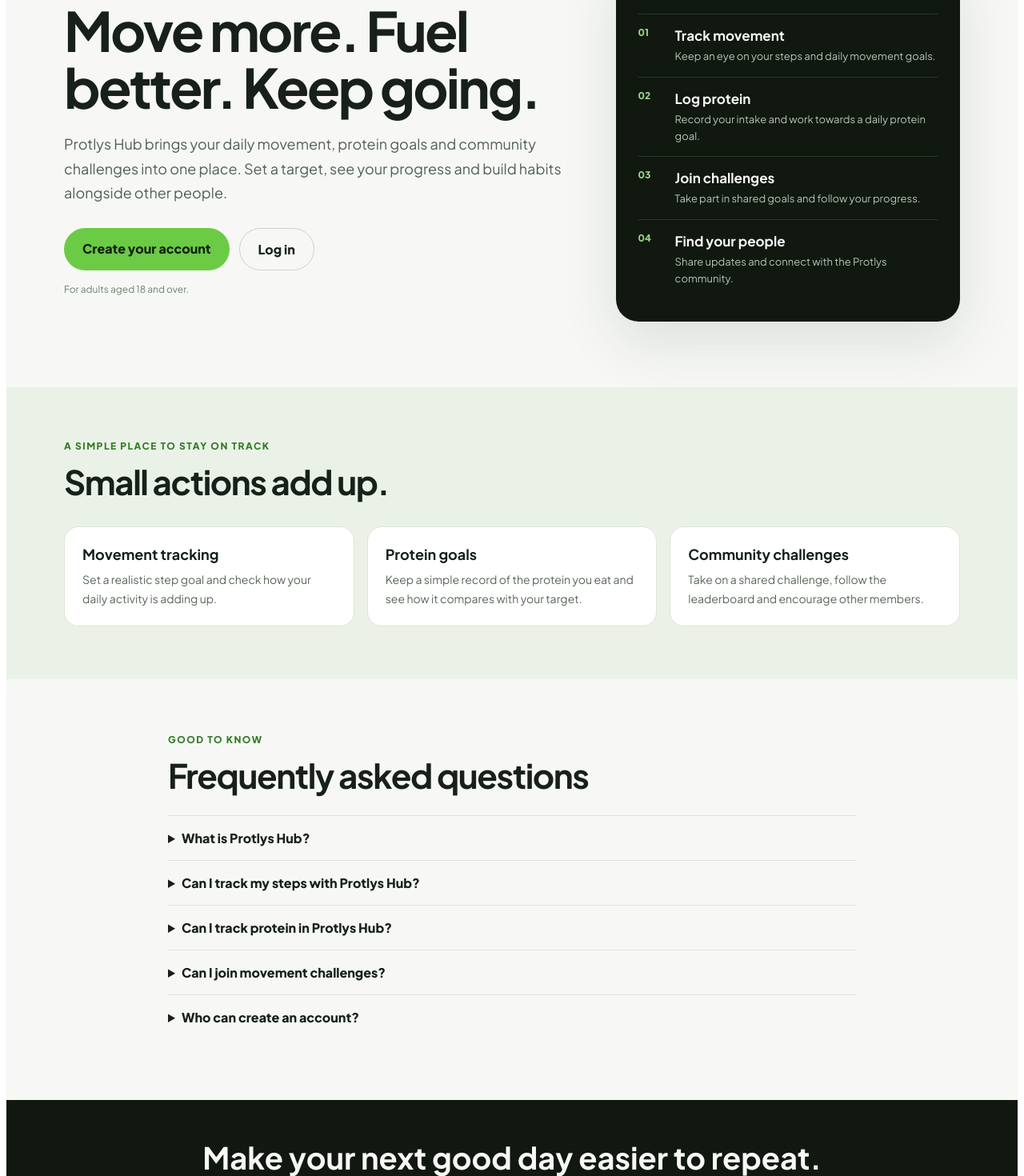
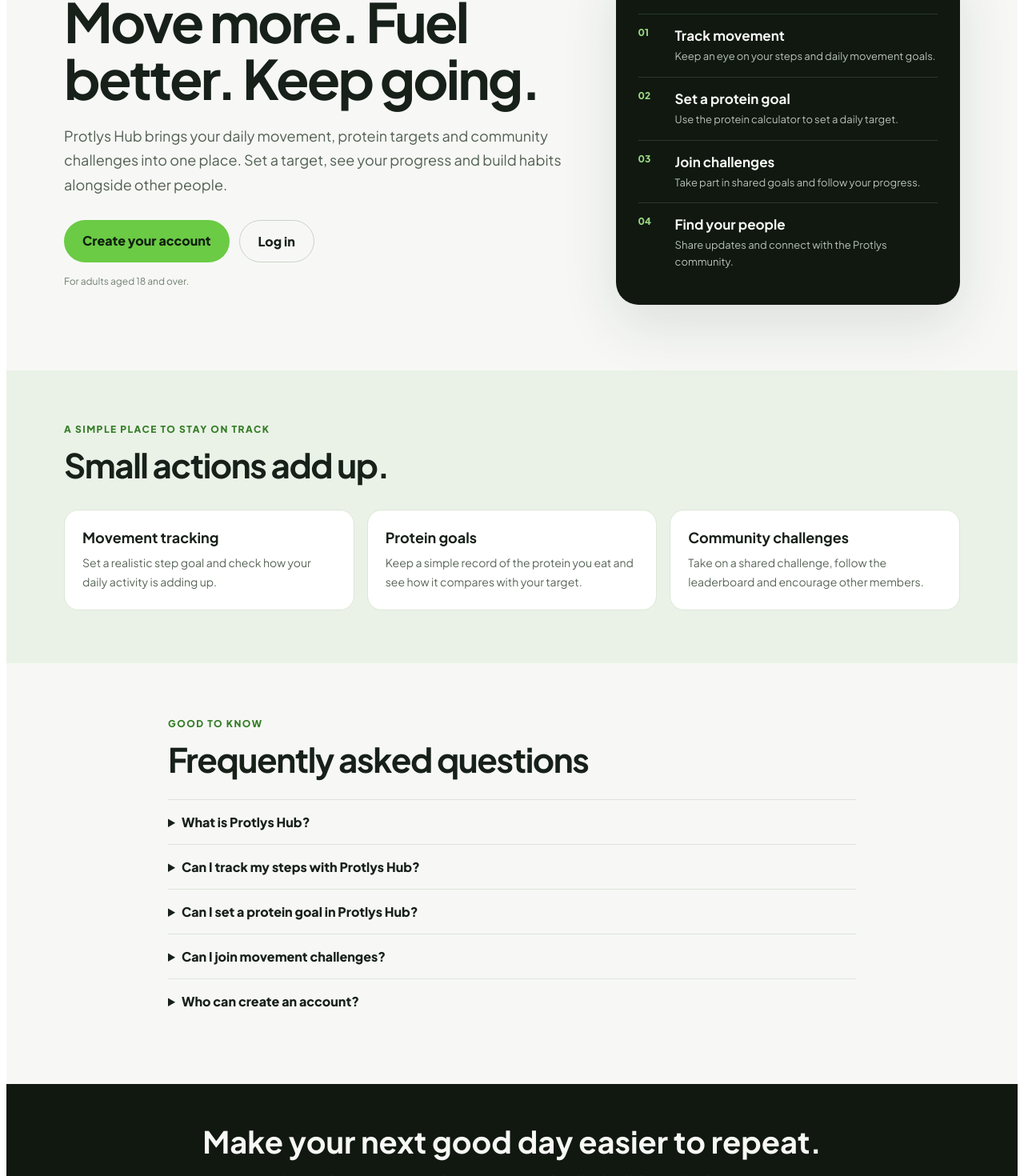
Before and after one commit to protlysbeverage/protlys-hub, a Next.js app: page / in a window 1280 px wide. Shown: the part 216-1686 px from the top of the page at 80% size. Built offline with nearby package versions, Linux system fonts and the light colour scheme; no server answers.

Commit message:
Update Hub copy to describe protein targets without intake logging

```diff
--- a/app/page.js
+++ b/app/page.js
@@ -1,9 +1,9 @@
 import Link from 'next/link';
 const siteUrl = 'https://hub.protlys.com';
 const faqs = [
-  { question: 'What is Protlys Hub?', answer: 'Protlys Hub is a community app for adults who want to track daily movement, keep an eye on protein intake, take part in challenges and stay connected with other members.' },
+  { question: 'What is Protlys Hub?', answer: 'Protlys Hub is a community app for adults who want to track daily movement, set a practical daily protein target, take part in challenges and stay connected with other members.' },
   { question: 'Can I track my steps with Protlys Hub?', answer: 'Yes. Protlys Hub includes movement tracking and step goals. Supported Android devices can record steps after you grant activity permission.' },
-  { question: 'Can I track protein in Protlys Hub?', answer: 'Yes. The Hub includes protein goals and logging tools to help you keep track of your daily intake. It is a tracking tool, not medical or dietetic advice.' },
+  { question: 'Can I set a protein goal in Protlys Hub?', answer: 'Yes. The Hub includes a protein calculator to help you set a practical daily target. It is not medical or dietetic advice.' },
   { question: 'Can I join movement challenges?', answer: 'Yes. Members can take part in community challenges and follow progress over time.' },
   { question: 'Who can create an account?', answer: 'Protlys Hub accounts are for adults aged 18 and over. You can review the Terms and Conditions and Privacy Policy before signing up.' },
 ];
@@ -44,7 +44,7 @@ const jsonLd = [
 
 export const metadata = {
   title: 'Protlys Hub | Step Tracking, Protein Goals & Fitness Challenges in Kenya',
-  description: 'Track your steps, set protein goals and join community fitness challenges with Protlys Hub. A practical movement and nutrition community built in Kenya.',
+  description: 'Track your steps, set a protein goal and join community fitness challenges with Protlys Hub. A practical movement and nutrition community built in Kenya.',
   alternates: { canonical: '/' },
   openGraph: {
     title: 'Protlys Hub | Move More. Fuel Better.',
@@ -89,7 +89,7 @@ export default function HomePage() {
         <div>
           <p style={{ margin: '0 0 14px', color: '#367D28', fontWeight: 800, letterSpacing: 1.6, fontSize: 12, textTransform: 'uppercase' }}>Movement · Protein · Community</p>
           <h1 style={{ fontSize: 'clamp(40px,7vw,68px)', lineHeight: 1.04, letterSpacing: '-2.8px', margin: '0 0 22px', maxWidth: 720 }}>Move more. Fuel better. Keep going.</h1>
-          <p style={{ fontSize: 18, lineHeight: 1.7, color: '#526052', maxWidth: 650, margin: '0 0 28px' }}>Protlys Hub brings your daily movement, protein goals and community challenges into one place. Set a target, see your progress and build habits alongside other people.</p>
+          <p style={{ fontSize: 18, lineHeight: 1.7, color: '#526052', maxWidth: 650, margin: '0 0 28px' }}>Protlys Hub brings your daily movement, protein targets and community challenges into one place. Set a target, see your progress and build habits alongside other people.</p>
           <div style={{ display: 'flex', gap: 12, flexWrap: 'wrap' }}>
             <Link href="/signup" style={{ background: '#6BCB45', color: '#10200F', borderRadius: 999, padding: '15px 23px', fontWeight: 800, textDecoration: 'none' }}>Create your account</Link>
             <Link href="/login" style={{ border: '1px solid #C9D3C6', color: '#172019', borderRadius: 999, padding: '15px 23px', fontWeight: 800, textDecoration: 'none' }}>Log in</Link>
@@ -100,7 +100,7 @@ export default function HomePage() {
           <p style={{ margin: '0 0 22px', color: '#9BD782', fontSize: 12, fontWeight: 800, letterSpacing: 1.5, textTransform: 'uppercase' }}>Your progress, together</p>
           {[
             ['01', 'Track movement', 'Keep an eye on your steps and daily movement goals.'],
-            ['02', 'Log protein', 'Record your intake and work towards a daily protein goal.'],
+            ['02', 'Set a protein goal', 'Use the protein calculator to set a daily target.'],
             ['03', 'Join challenges', 'Take part in shared goals and follow your progress.'],
             ['04', 'Find your people', 'Share updates and connect with the Protlys community.'],
           ].map(([n, title, body]) => <div key={n} style={{ display: 'grid', gridTemplateColumns: '34px 1fr', gap: 12, padding: '15px 0', borderTop: '1px solid #2B392B' }}>
@@ -138,7 +138,7 @@ export default function HomePage() {
 
       <section style={{ background: '#101810', color: '#F7F8F6', padding: '48px 24px', textAlign: 'center' }}>
         <h2 style={{ margin: '0 0 12px', fontSize: 'clamp(26px,4vw,38px)' }}>Make your next good day easier to repeat.</h2>
-        <p style={{ margin: '0 auto 22px', maxWidth: 600, color: '#B7C3B4', lineHeight: 1.7 }}>Start with a movement goal, keep track of your protein and find a challenge that keeps you moving.</p>
+        <p style={{ margin: '0 auto 22px', maxWidth: 600, color: '#B7C3B4', lineHeight: 1.7 }}>Start with a movement goal, set a protein goal and find a challenge that keeps you moving.</p>
         <Link href="/signup" style={{ display: 'inline-block', background: '#6BCB45', color: '#10200F', borderRadius: 999, padding: '14px 22px', fontWeight: 800, textDecoration: 'none' }}>Join Protlys Hub</Link>
       </section>
 
```
